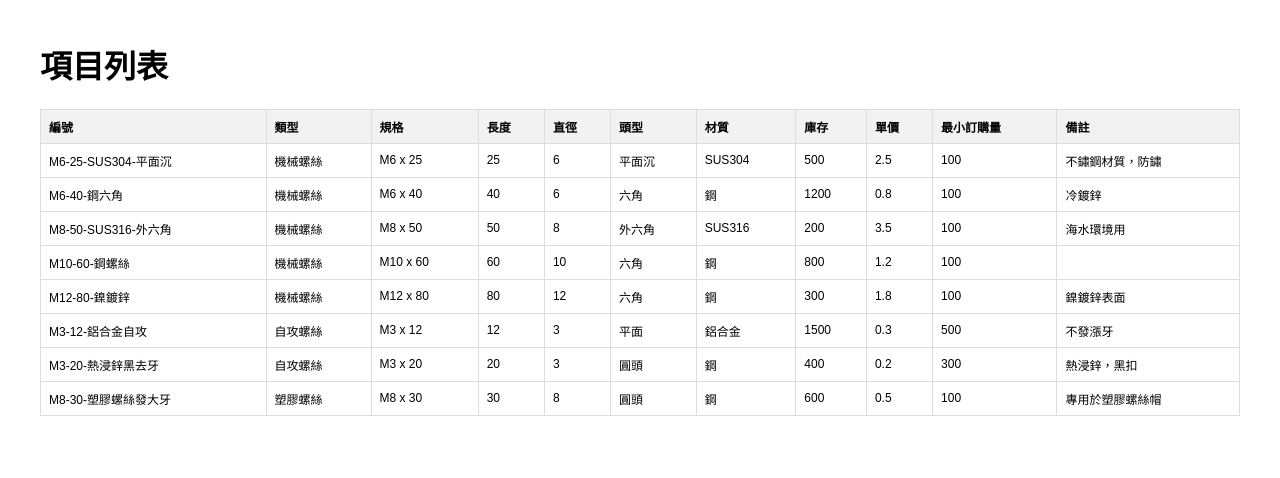
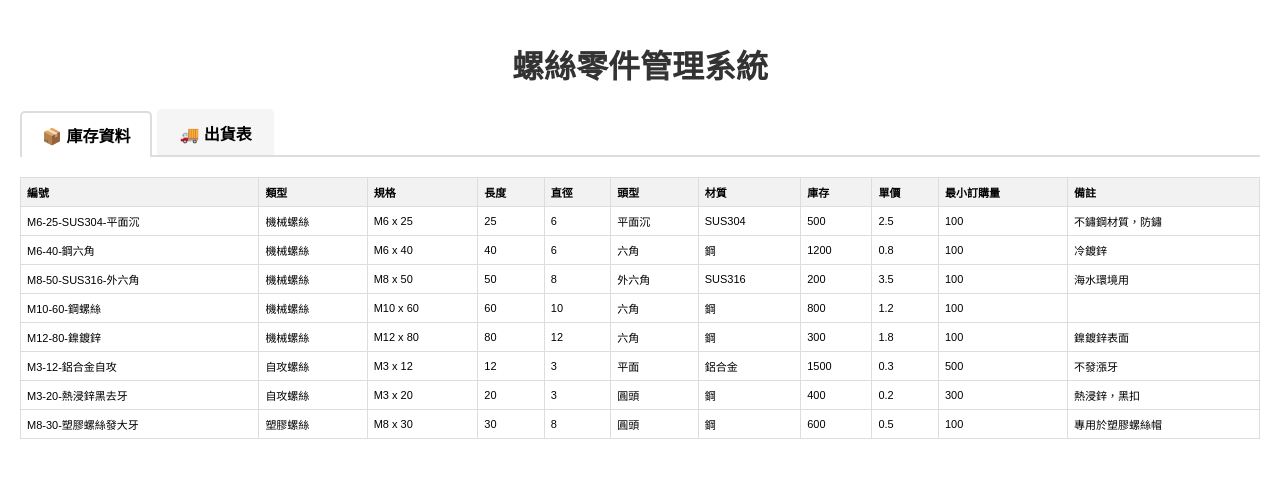
Before and after one commit to YOOTINGLIU/testproj, a website: page index.html in a window 1280 px wide. Drawn offline with Linux system fonts and the light colour scheme; no server answers.

Commit message:
add: delivery log table with tab switching between inventory and shipments

```diff
--- a/index.html
+++ b/index.html
@@ -3,40 +3,81 @@
 <head>
     <meta charset="UTF-8">
     <meta name="viewport" content="width=device-width, initial-scale=1.0">
-    <title>項目列表</title>
+    <title>螺絲零件管理系統</title>
     <style>
         body {
             font-family: Arial, sans-serif;
-            max-width: 1200px;
+            max-width: 1400px;
             margin: 0 auto;
             padding: 20px;
+        }
+        h1 {
+            text-align: center;
+            color: #333;
+        }
+        .tabs {
+            display: flex;
+            margin-bottom: 20px;
+            border-bottom: 2px solid #ddd;
+        }
+        .tab {
+            padding: 10px 20px;
+            cursor: pointer;
+            border: 2px solid transparent;
+            border-bottom: none;
+            font-weight: bold;
+            background: #f5f5f5;
+            margin-right: 5px;
+            border-radius: 5px 5px 0 0;
+        }
+        .tab.active {
+            background: #fff;
+            border-color: #ddd;
+            border-bottom-color: #fff;
+            position: relative;
+            top: 2px;
         }
         table {
             width: 100%;
             border-collapse: collapse;
-            margin-top: 20px;
-            font-size: 12px;
+            margin-top: 10px;
+            font-size: 11px;
         }
         th, td {
-            padding: 8px;
+            padding: 6px;
             text-align: left;
             border: 1px solid #ddd;
             word-wrap: break-word;
+            max-width: 150px;
         }
         th {
             background-color: #f2f2f2;
             font-weight: bold;
         }
+        .data-container {
+            display: none;
+        }
+        .data-container.active {
+            display: block;
+        }
         .loading {
             color: #666;
             margin: 20px 0;
+            text-align: center;
         }
     </style>
 </head>
 <body>
-    <h1>項目列表</h1>
-    <div id="loading" class="loading">載入中...</div>
-    <table id="items-table" border="1" cellpadding="10" cellspacing="0" style="display: none;">
+    <h1>螺絲零件管理系統</h1>
+    <div class="tabs">
+        <div class="tab active" onclick="switchTab('inventory')">📦 庫存資料</div>
+        <div class="tab" onclick="switchTab('shipments')">🚚 出貨表</div>
+    </div>
+
+    <!-- 庫存資料 -->
+    <div id="inventory" class="data-container active">
+        <div id="loading" class="loading">載入庫存資料中...</div>
+        <table id="inventory-table" border="1" cellpadding="8" cellspacing="0">
             <thead>
                 <tr>
                     <th>編號</th>
@@ -52,46 +93,51 @@
                     <th>備註</th>
                 </tr>
             </thead>
-        <tbody>
+            <tbody></tbody>
+        </table>
+    </div>
+
+    <!-- 出貨表 -->
+    <div id="shipments" class="data-container">
+        <div id="loading-shipments" class="loading">載出貨表資料中...</div>
+        <table id="shipments-table" border="1" cellpadding="8" cellspacing="0">
+            <thead>
                 <tr>
-                <td></td>
-                <td></td>
-                <td></td>
+                    <th>編號</th>
+                    <th>數量</th>
+                    <th>日期</th>
+                    <th>客戶</th>
+                    <th>備註</th>
                 </tr>
-        </tbody>
+            </thead>
+            <tbody></tbody>
         </table>
-    <div id="error" style="color: red; margin-top: 20px; display: none;"></div>
+    </div>
 
     <script>
-        async function loadItems() {
+        // 切換 tab 功能
+        function switchTab(tabName) {
+            // 更新 tab 狀態
+            document.querySelectorAll('.tab').forEach(tab => tab.classList.remove('active'));
+            event.target.classList.add('active');
+
+            // 切換顯示內容
+            document.querySelectorAll('.data-container').forEach(container => container.classList.remove('active'));
+            document.getElementById(tabName).classList.add('active');
+        }
+
+        // 載入庫存資料
+        async function loadInventory() {
             const loading = document.getElementById('loading');
-            const table = document.getElementById('items-table');
+            const table = document.getElementById('inventory-table');
             const tbody = table.querySelector('tbody');
-            const error = document.getElementById('error');
 
             try {
-                // 先試著從 API 取資料
-                const response = await fetch('/api/items');
-                let data;
+                const response = await fetch('/data.json');
+                const data = await response.json();
 
-                if (response.ok) {
-                    data = await response.json();
-                } else {
-                    // 如果 API 失敗，試著載入 JSON（暫存用）
-                    console.log('API 失敗，嘗試載入 JSON 檔案');
-                    const jsonResponse = await fetch('/data.json');
-                    if (jsonResponse.ok) {
-                        data = await jsonResponse.json();
-                    } else {
-                        throw new Error('無法載入資料');
-                    }
-                }
-
-                // 清空現有內容
                 tbody.innerHTML = '';
 
-                // 填入資料
-                if (data) {  // 現在 data 是陣列格式
                 data.forEach(item => {
                     const row = document.createElement('tr');
                     row.innerHTML = `
@@ -109,20 +155,54 @@
                     `;
                     tbody.appendChild(row);
                 });
-                }
 
                 loading.style.display = 'none';
                 table.style.display = 'table';
 
             } catch (err) {
                 loading.style.display = 'none';
-                error.style.display = 'block';
-                error.textContent = '載入失敗: ' + err.message;
+                table.style.display = 'none';
+                console.error('載入庫存失敗:', err);
+            }
+        }
+
+        // 載出入貨表資料
+        async function loadShipments() {
+            const loading = document.getElementById('loading-shipments');
+            const table = document.getElementById('shipments-table');
+            const tbody = table.querySelector('tbody');
+
+            try {
+                const response = await fetch('/logs.json');
+                const data = await response.json();
+
+                tbody.innerHTML = '';
+
+                data.forEach(item => {
+                    const row = document.createElement('tr');
+                    row.innerHTML = `
+                        <td>${item.編號 || ''}</td>
+                        <td>${item.數量 || ''}</td>
+                        <td>${item.日期 || ''}</td>
+                        <td>${item.客戶 || ''}</td>
+                        <td>${item.備註 || ''}</td>
+                    `;
+                    tbody.appendChild(row);
+                });
+
+                loading.style.display = 'none';
+                table.style.display = 'table';
+
+            } catch (err) {
+                loading.style.display = 'none';
+                table.style.display = 'none';
+                console.error('載出入貨表失敗:', err);
             }
         }
 
         // 載入頁面時執行
-        loadItems();
+        loadInventory();
+        loadShipments();
     </script>
 </body>
 </html>
--- /dev/null
+++ b/logs.json
@@ -0,0 +1,37 @@
+[
+  {
+    "編號": "M6-25-SUS304-平面沉",
+    "數量": 100,
+    "日期": "2025-03-01",
+    "客戶": "甲公司",
+    "備註": "一般用途"
+  },
+  {
+    "編號": "M6-40-鋼六角",
+    "數量": 500,
+    "日期": "2025-03-05",
+    "客戶": "乙工廠",
+    "備註": "大量出貨"
+  },
+  {
+    "編號": "M3-12-鋁合金自攻",
+    "數量": 300,
+    "日期": "2025-03-10",
+    "客戶": "丙塑膠公司",
+    "備註": "塑膠件組裝用"
+  },
+  {
+    "編號": "M3-20-熱浸鋅黑去牙",
+    "數量": 200,
+    "日期": "2025-03-15",
+    "客戶": "丁工程行",
+    "備註": "小包裝用途"
+  },
+  {
+    "編號": "M8-30-塑膠螺絲發大牙",
+    "數量": 150,
+    "日期": "2025-03-20",
+    "客戶": "乙工廠",
+    "備註": "特殊規格需求"
+  }
+]
```
Lines whose indentation alone changed are shown as unchanged.
